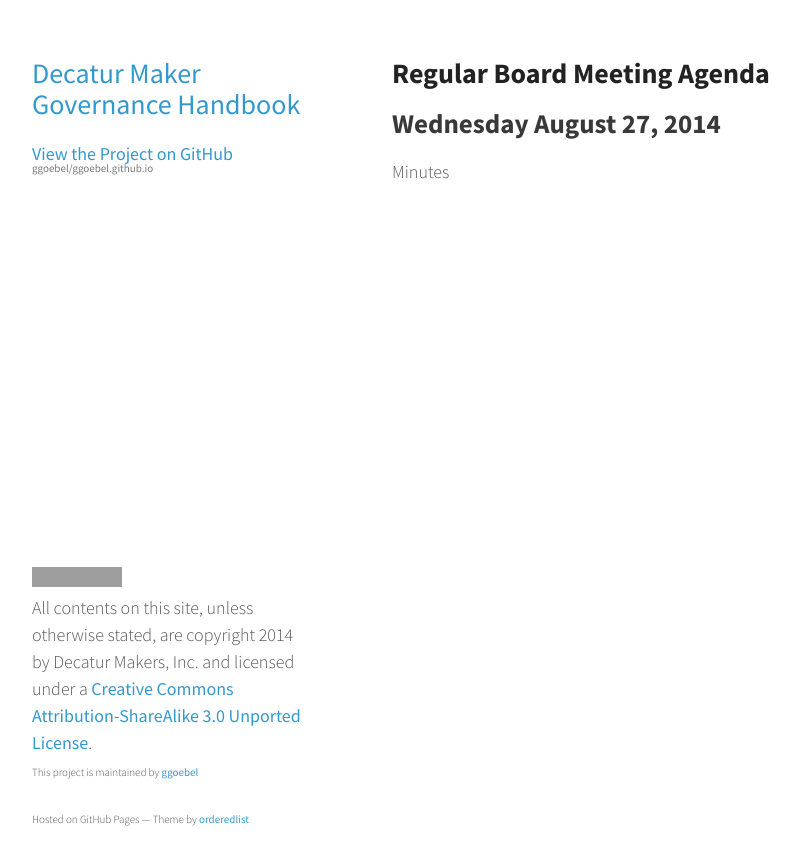
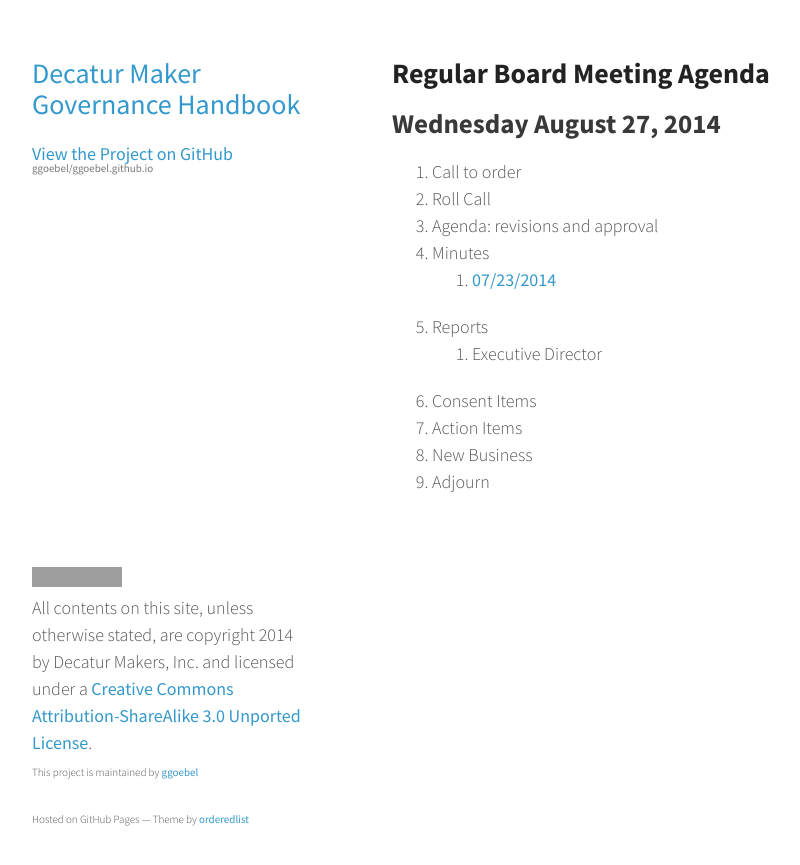
Before and after one commit to DecaturMakers/DecaturMakers.github.io, a Jekyll site: the page built from board-meeting/2014-08-27-Agenda.md, in a window 1280 px wide. Shown: the top 865 px of the page, without its empty margins (178-978 px from the left). Built offline with Jekyll 4.4.1, drawn with Linux system fonts in a browser that asks for light colours; Markdown is read by kramdown in place of the engine named in the settings; grey boxes are pictures that could not be loaded.

Commit message:
bare bones agenda and minutes...

```diff
--- a/board-meeting/2014-08-27-Agenda.md
+++ b/board-meeting/2014-08-27-Agenda.md
@@ -7,4 +7,14 @@ title: Agenda
 # Regular Board Meeting {{ page.title }}
 ## {{ page.date | date: "%A %B %-d, %Y" }}
 
-Minutes
+1.  Call to order
+1.  Roll Call
+1.  Agenda: revisions and approval
+1.  Minutes
+    1. [07/23/2014]({{ site.baseurl }}/board-meeting/2014-07-23-Minutes.html)
+1.  Reports
+    1. Executive Director
+1.  Consent Items
+1.  Action Items
+1.  New Business
+1.  Adjourn
```
Also changed, not shown: board-meeting/2014-07-23-Minutes.md (added, +10 -0 lines).
